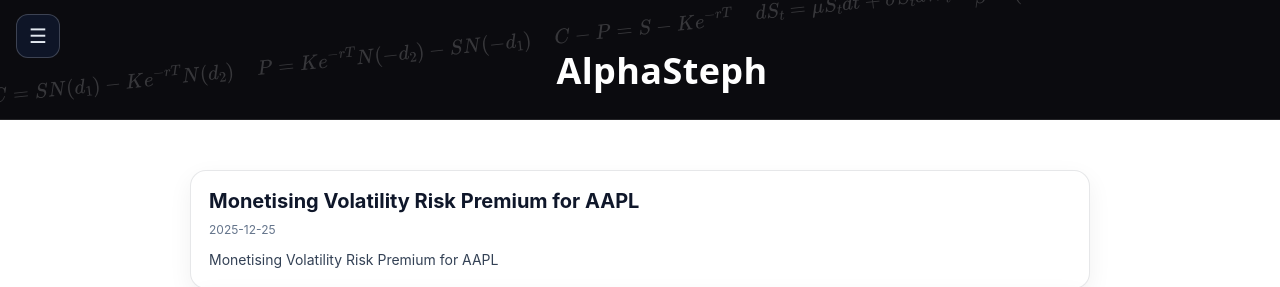
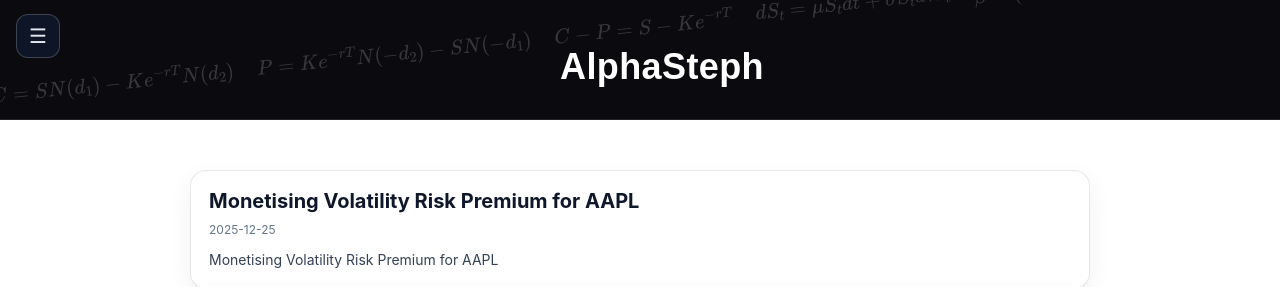
Before and after one commit to sljy1995/StephTheAlpha, a Jekyll site: the page built from index.md, in a window 1280 px wide. Shown: the top 287 px of the page. Built offline with Jekyll 4.4.1, drawn with Linux system fonts in a browser that asks for light colours; some web fonts are replaced.

Commit message:
Update custom.css

```diff
--- a/assets/css/custom.css
+++ b/assets/css/custom.css
@@ -56,7 +56,7 @@ body{
 
 .banner-title{
   margin: 0 0 10px 0;
-  font-family: 'Space Grotesk', system-ui, sans-serif;
+  font-family: "Jersey 10", sans-serif;
   font-size: 36px;
   font-weight: 700;
   letter-spacing: 0.4px;
```
